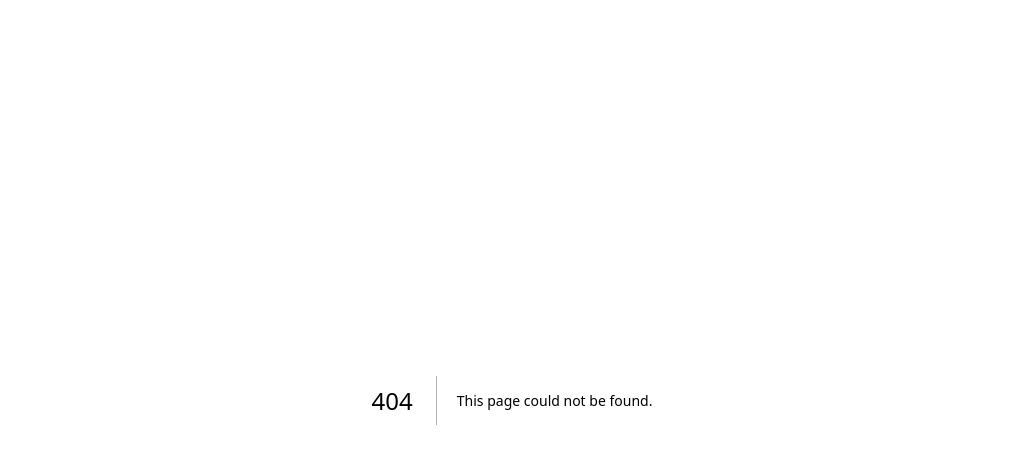
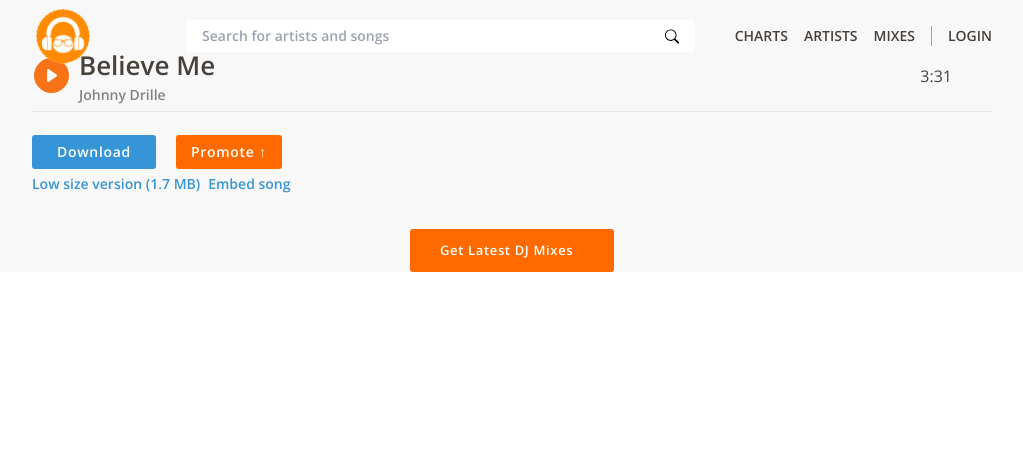
Before and after one commit to JosephNjeruNjenga/mdundo-clone, a Next.js app: page /song in a window 1280 px wide. Before the commit this address had no page. Shown: the top 464 px of the page, without its empty margins (128-1151 px from the left). Built offline with nearby package versions, Linux system fonts and the light colour scheme.

Commit message:
Created SongInfo comp

```diff
--- a/components/Facebook.tsx
+++ b/components/Facebook.tsx
@@ -2,7 +2,7 @@ import { AiFillLike } from "react-icons/ai";
 
 const Facebook = () => {
   return (
-    <div className="cursor-pointer bg-blue-600 max-w-[100px] mb-4 px-1 mr-[10px] small:mr-0 justify-evenly py-[1px] rounded-[3px] text-white flex items-center">
+    <div className="cursor-pointer select-none bg-blue-600 max-w-[100px] mb-4 px-1 mr-[10px] small:mr-0 justify-evenly py-[1px] rounded-[3px] text-white flex items-center">
         <AiFillLike className="" size={16} />
         <span className="font-bold text-xs px-1">Like</span>
         <span className="text-[11px] pr-1">241K</span>
--- a/components/Footer.tsx
+++ b/components/Footer.tsx
@@ -3,8 +3,10 @@ import { FaFacebookF, FaInstagram, FaTwitter } from "react-icons/fa";
 const Footer = () => {
   return (
     <div className="bg-body">
+      {/* TOP */}
       <div className="py-5">
         <div className="px-[10px] small:px-5 max-w-[1000px] mx-auto flex flex-col">
+          {/* NAV */}
           <div className="text-sm max-w-[135px] text-[#47413c] flex font-body font-semibold flex-col">
             <span className="hover:underline cursor-pointer">Home</span>
             <span className="hover:underline cursor-pointer mt-[3px]">
@@ -20,6 +22,7 @@ const Footer = () => {
               About us
             </span>
           </div>
+          {/* SOCIALS */}
           <div className="mt-8 flex max-w-[135px] justify-between">
             <div className="text-white transition duration-200 ease cursor-pointer hover:opacity-70 rounded-full flex justify-center items-center h-9 w-9 bg-[#5114c9]">
               <FaFacebookF size={20} />
@@ -27,12 +30,13 @@ const Footer = () => {
             <div className="text-white transition duration-200 ease cursor-pointer hover:opacity-70 rounded-full flex justify-center items-center h-9 w-9 bg-blue-400">
               <FaTwitter size={20} />
             </div>
-            <div className="text-white transition duration-200 ease cursor-pointer hover:opacity-70 rounded-full flex justify-center items-center h-9 w-9 bg-[#4e78c8]">
+            <div className="text-white transition duration-200 ease cursor-pointer hover:opacity-70 rounded-full flex justify-center items-center h-9 w-9 bg-gradient-to-r from-[#feda75] via-[#fa7e1e] via-[#d62976] via-[#962fbf] to-[#4f5bd5]">
               <FaInstagram size={20} />
             </div>
           </div>
         </div>
       </div>
+      {/* BOTTOM */}
       <div className="bg-background leading-5 pt-[10px] text-[11px] text-[#9a9999] pb-[13px] mb-[14px]">
         <div className="px-[10px] small:px-5 max-w-[1000px] mx-auto lg:flex justify-between">
           <p>© 2022 Mdundo. All rights reserved.</p>
@@ -57,3 +61,4 @@ const Footer = () => {
 };
 
 export default Footer;
+// [#4e78c8]
--- a/components/MoreBtn.tsx
+++ b/components/MoreBtn.tsx
@@ -1,4 +1,3 @@
-import { useState } from "react";
 import { MdChevronRight } from "react-icons/md";
 
 interface MoreBtnProps {
@@ -6,10 +5,9 @@ interface MoreBtnProps {
 }
 
 const MoreBtn: React.FC<MoreBtnProps> = ({display}) => {
-  const [name, setName] = useState()
   return (
     <div className="flex">
-      <div className="flex bg-orange-500 cursor-pointer transition hover:bg-orange-600 group rounded py-1 pl-4 pr-2 medium:py-2 medium:pl-5 medium:pr-3 text-white items-center">
+      <div className="flex select-none bg-[#ff6a00] cursor-pointer transition duration-300 ease hover:bg-[#ff5800] group rounded py-1 pl-4 pr-2 medium:py-2 medium:pl-5 medium:pr-3 text-white items-center">
         <span className="font-body font-semibold text-[13px] medium:text-[14px]">
           {display}
         </span>
--- a/components/Navbar.tsx
+++ b/components/Navbar.tsx
@@ -31,7 +31,7 @@ const Navbar = () => {
     >
       <div className="w-full lg:max-w-[1000px] px-0 lg:px-5 grid grid-cols-7 lg:flex items-center">
         {/* LOGO */}
-        <div className="cursor-pointer lg:mr-14 lg:pl-1 self-center col-span-1 place-self-center">
+        <div className="cursor-pointer select-none lg:mr-14 lg:pl-1 self-center col-span-1 place-self-center">
           <img
             className={`h-9 small:h-11 ${
               showBackground ? "lg:h-12" : "lg:h-14"
--- a/components/Outro.tsx
+++ b/components/Outro.tsx
@@ -16,17 +16,15 @@ const Outro = () => {
           </p>
           <p className="mb-8">
             Mdundo is kicking music into the stratosphere by{" "}
-            <span className="font-bold">
-              taking the side of the artist.
-            </span>{" "}
+            <span className="font-bold">taking the side of the artist.</span>{" "}
             Other mobile music services keep{" "}
-            <span className="font-bold">85-90%</span> of sales. What?!, Yes,
-            the majority of the cash lands in the pockets of big telcos. Mdundo
+            <span className="font-bold">85-90%</span> of sales. What?!, Yes, the
+            majority of the cash lands in the pockets of big telcos. Mdundo
             enables you to keep track of your fans and we split any revenue
             generated from the site fairly with the artists.
           </p>
         </div>
-        <div className="px-5 cursor-pointer py-[15px] mx-auto medium:w-[355px] bg-[#3695d6] hover:bg-blue-600 transition duration-300 ease text-white text-sm text-center rounded-[3px]">
+        <div className="px-5 select-none cursor-pointer py-[15px] mx-auto medium:w-[355px] bg-[#3695d6] hover:bg-[#1187d8] transition duration-300 ease text-white text-sm text-center rounded-[3px]">
           I am a musician! - Log in or Sign up
         </div>
       </div>
--- a/components/Song.tsx
+++ b/components/Song.tsx
@@ -10,9 +10,7 @@ interface SongProps {
 }
 const Song: React.FC<SongProps> = ({title, artist, time, genre}) => {
   return (
-    <div
-      className="flex pt-2 text-[#47413c] pb-1 justify-between border-b border-b-gray-400/50 items-center"
-    >
+    <div className="flex pt-2 text-[#47413c] pb-1 justify-between border-b border-b-gray-400/50 items-center">
       {/* DOWNLOAD BTN */}
       <div className="text-blue-500 hover:bg-white hover:shadow-lg rounded-[3px] cursor-pointer">
         <MdFileDownload size={40} />
@@ -23,7 +21,7 @@ const Song: React.FC<SongProps> = ({title, artist, time, genre}) => {
           genre === "DJ Mixes" ? "hidden" : ""
         }`}
       >
-        <BsFillPlayCircleFill className="text-orange-500" size={35} />
+        <BsFillPlayCircleFill className="text-[#ff6a00]" size={35} />
       </div>
       {/* TITLE & ARTIST */}
       <div className="w-full pl-2 group capitalize cursor-pointer flex flex-col">
@@ -43,7 +41,7 @@ const Song: React.FC<SongProps> = ({title, artist, time, genre}) => {
       {/* SHARE BTN */}
       <a
         href="#"
-        className="hidden small:block hover:bg-white hover:shadow-lg rounded-[3px] transition duration-200 cursor-pointer ease-in-out text-orange-500"
+        className="hidden small:block hover:bg-white hover:shadow-lg rounded-[3px] transition duration-200 cursor-pointer ease-in-out text-[#ff6a00]"
       >
         <HiShare size={25} />
       </a>
--- /dev/null
+++ b/components/SongInfo.tsx
@@ -0,0 +1,61 @@
+import React from "react";
+import { BsFillPlayCircleFill } from "react-icons/bs";
+import { HiArrowLongUp } from "react-icons/hi2";
+
+const SongInfo = () => {
+  return (
+    <div className="pt-10">
+      <div className="px-[10px] max-w-[1000px] mx-auto small:px-5">
+        <div className="pb-[30px]">
+          {/* SONG DETAILS */}
+          <div className="flex border-b items-center">
+            <div className={`p-[2px] cursor-pointer`}>
+              <BsFillPlayCircleFill className="text-orange-500" size={35} />
+            </div>
+            <div className="flex w-full ml-2 py-[6px] flex-col">
+              <span className="text-[26px] hover:underline font-semibold text-[#47413c]">
+                Believe Me
+              </span>
+              <span className="text-sm cursor-pointer font-semibold text-[#828180]">
+                Johnny Drille
+              </span>
+            </div>
+            <div className="small:mr-10">
+              <span className="text-[#47413c] text-xs small:text-[16px]">
+                3:31
+              </span>
+            </div>
+          </div>
+          {/* DOWNLOAD & PROMOTE */}
+          <div className="pt-[13px]">
+            <div className="flex flex-col">
+              <div className="flex text-white font-semibold text-sm">
+                <div className="cursor-pointer transition duration-300 ease hover:bg-[#1187d8] rounded-[3px] medium:tracking-wider mt-[10px] leading-[14px] mr-5 px-[25px] py-[10px] bg-[#3695d6]">
+                  Download
+                </div>
+                <div className="cursor-pointer transition duration-300 ease hover:bg-[#ff5800] rounded-[3px] flex tracking-wider mt-[10px] leading-[14px] px-[15px] py-[10px] bg-[#ff6a00]">
+                  Promote ↑
+                </div>
+              </div>
+              <div className="mt-[5px] text-[#3695d6] text-sm font-semibold">
+                <span className="mr-2 hover:underline cursor-pointer">
+                  Low size version (1.7 MB)
+                </span>
+                <span className="hover:underline cursor-pointer">
+                  Embed song
+                </span>
+              </div>
+            </div>
+          </div>
+        </div>
+        <div className="mb-[15px]">
+          <div className="py-[15px] mx-auto text-white text-[13px] tracking-wider max-w-[184px] medium:max-w-[204px] font-semibold rounded-[3px] leading-[1em] my-[5px] pl-5 medium:pl-[30px] pr-[30px] bg-[#ff6a00] hover:bg-[#ff5800]">
+            Get Latest DJ Mixes
+          </div>
+        </div>
+      </div>
+    </div>
+  );
+};
+
+export default SongInfo;
--- /dev/null
+++ b/pages/song.tsx
@@ -0,0 +1,13 @@
+import Navbar from '@/components/Navbar'
+import SongInfo from '@/components/SongInfo'
+
+const song = () => {
+  return (
+    <div className='bg-body font-body'>
+        <Navbar />
+        <SongInfo />
+    </div>
+  )
+}
+
+export default song
```
